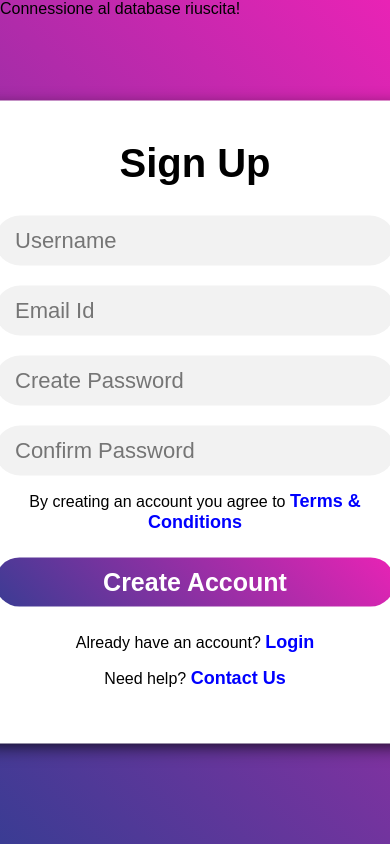
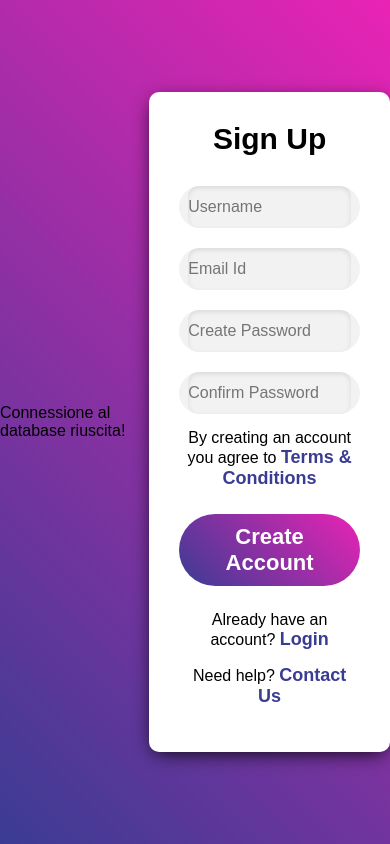
Before and after one commit to LightYagami28/login, a PHP site: page /signup.php in a window 390 px wide. Run offline with PHP 8.4, Linux system fonts and the light colour scheme.

Commit message:
Update signup.css

```diff
--- a/signup.css
+++ b/signup.css
@@ -1,6 +1,7 @@
 * {
-    padding: 0px;
-    margin: 0px;
+    padding: 0;
+    margin: 0;
+    box-sizing: border-box;
     font-family: sans-serif;
 }
 
@@ -8,14 +9,13 @@ body {
     width: 100%;
     height: 100vh;
     background: linear-gradient(45deg, #3a3c93, #e923b5);
+    display: flex;
+    justify-content: center;
+    align-items: center;
     position: relative;
 }
 
-.box{
-    position: absolute;
-    top: 50%;
-    left: 50%;
-    transform: translate(-50% , -50%);
+.box {
     width: 400px;
     background-color: #fff;
     padding: 40px 20px;
@@ -23,32 +23,45 @@ body {
     box-shadow: 0px 5px 20px -5px #000;
     text-align: center;
 }
-.box h2{
+
+.box h2 {
     font-size: 40px;
     font-weight: bold;
     margin-bottom: 30px;
 }
-.box form .input_box{
+
+.box form .input_box {
     width: 100%;
     margin-top: 20px;
     background-color: #f2f2f2;
     border-radius: 100px;
+    position: relative;
 }
-.box form .input_box input{
+
+.box form .input_box input {
     width: 90%;
-    font-size: 22px;
-    padding: 12px 0px;
+    font-size: 18px;
+    padding: 12px 0;
     border: none;
     outline: none;
     background-color: transparent;
+    border-radius: 10px;
+    box-shadow: inset 0 2px 5px rgba(0, 0, 0, 0.1);
 }
-.error{
+
+.box form .input_box input:focus {
+    border: 2px solid #e923b5;
+    box-shadow: 0 0 5px rgba(233, 35, 181, 0.5);
+}
+
+.error {
     color: red;
     text-align: left;
     margin-left: 10px;
     margin-top: 2px;
 }
-.box form button{
+
+.box form button {
     width: 100%;
     font-size: 25px;
     font-weight: bold;
@@ -56,21 +69,48 @@ body {
     color: #fff;
     padding: 10px;
     border: none;
-    margin: 10px 0px;
+    margin: 10px 0;
     border-radius: 100px;
     cursor: pointer;
-    transition: 0.2s;
+    transition: transform 0.2s ease;
 }
-.box form button:active{
-    transform: scale(0.9);
+
+.box form button:active {
+    transform: scale(0.95);
 }
-.box form .links{
+
+.box form .links {
     font-size: 16px;
-    margin: 15px 0px;
+    margin: 15px 0;
 }
-.box form .links a{
+
+.box form .links a {
     font-size: 18px;
     font-weight: bold;
-    color: blue;
+    color: #3a3c93;
     text-decoration: none;
+    transition: color 0.2s ease;
 }
+
+.box form .links a:hover {
+    color: #e923b5;
+}
+
+@media (max-width: 480px) {
+    .box {
+        width: 90%;
+        padding: 30px;
+    }
+
+    .box h2 {
+        font-size: 30px;
+    }
+
+    .box form button {
+        font-size: 22px;
+    }
+
+    .box form .input_box input {
+        font-size: 16px;
+    }
+}
```
